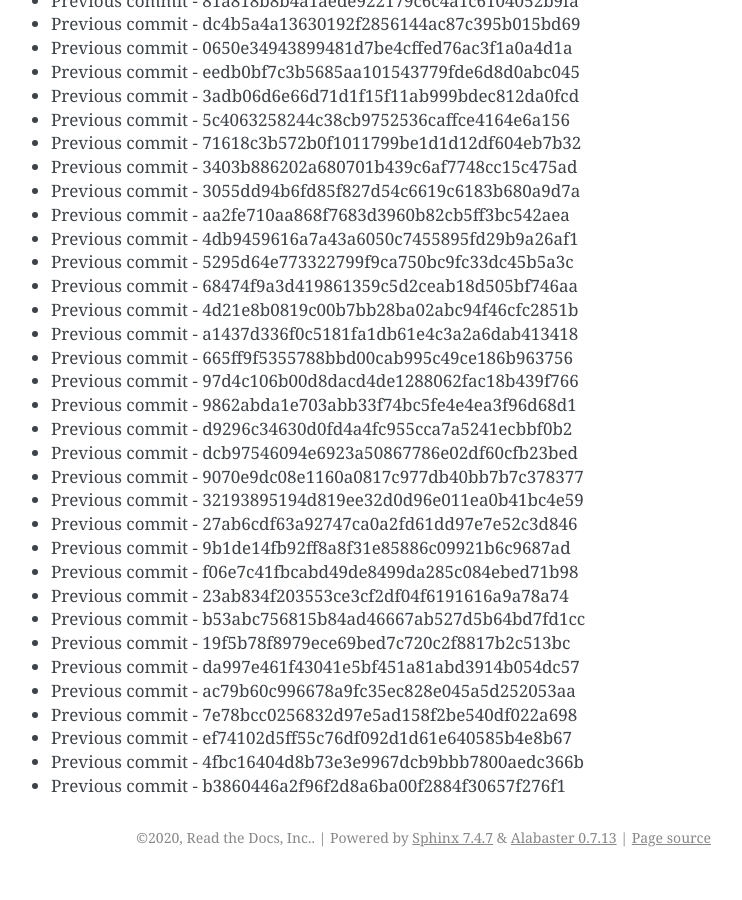
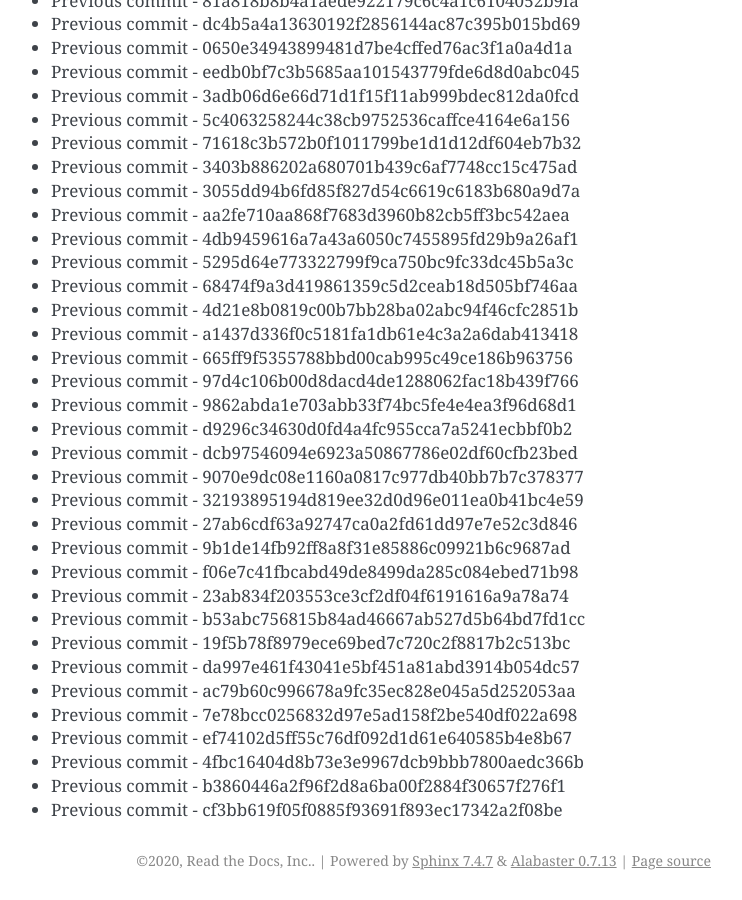
Before and after one commit to readthedocs/rtd-git-stresstest, a Sphinx documentation site: the page built from docs/updates.rst, in a window 1280 px wide and 900 px high, scrolled down 85467 px. Shown: the whole window, without its empty margins (399-1141 px from the left). Built offline with Sphinx 7.4.7, drawn with Linux system fonts in a browser that asks for light colours; before the commit the page ends 86344 px from its top, so only the background shows below that.

Commit message:
Generating commit from previous: cf3bb619f05f0885f93691f893ec17342a2f08be

```diff
--- a/docs/updates.rst
+++ b/docs/updates.rst
@@ -3623,3 +3623,4 @@ It can be tested for any performance characteristics.
 * Previous commit - ef74102d5ff55c76df092d1d61e640585b4e8b67
 * Previous commit - 4fbc16404d8b73e3e9967dcb9bbb7800aedc366b
 * Previous commit - b3860446a2f96f2d8a6ba00f2884f30657f276f1
+* Previous commit - cf3bb619f05f0885f93691f893ec17342a2f08be
```
